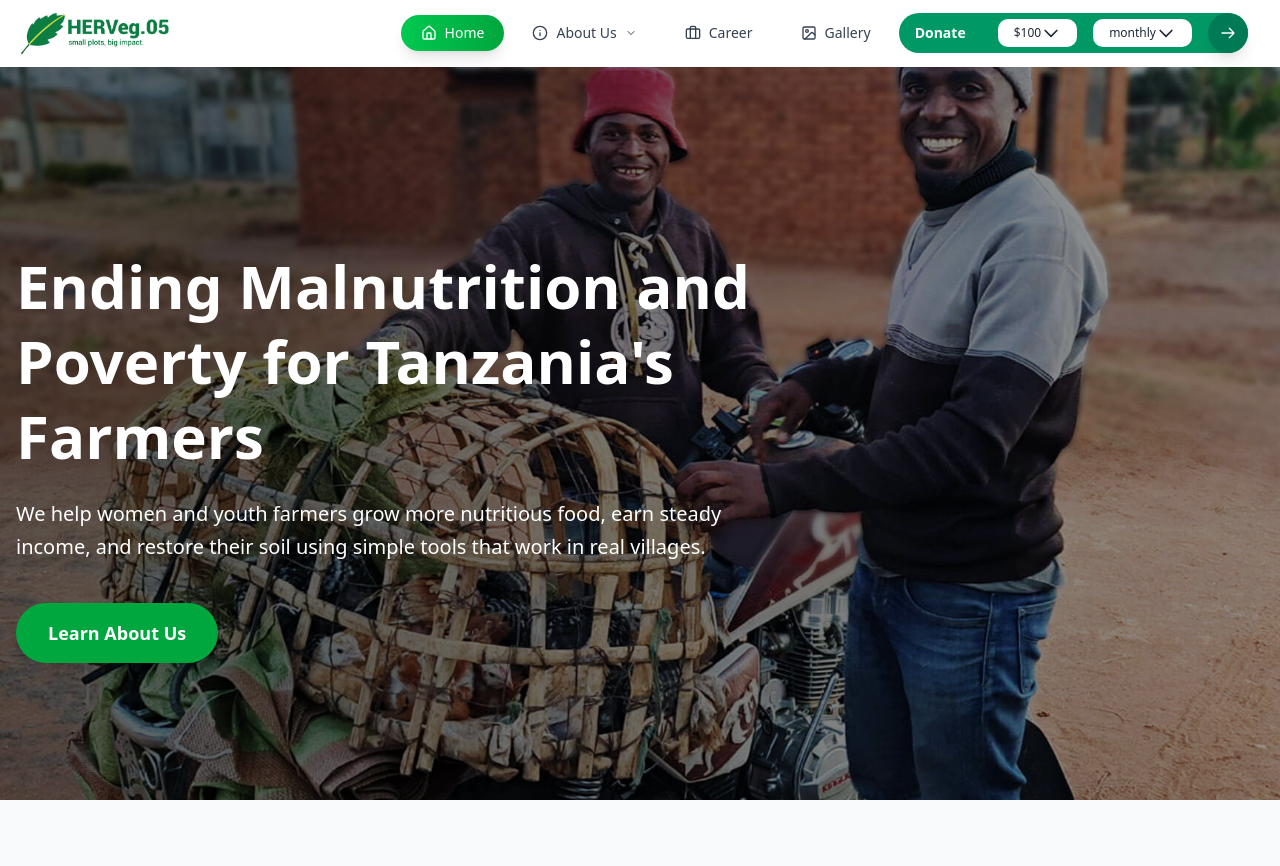
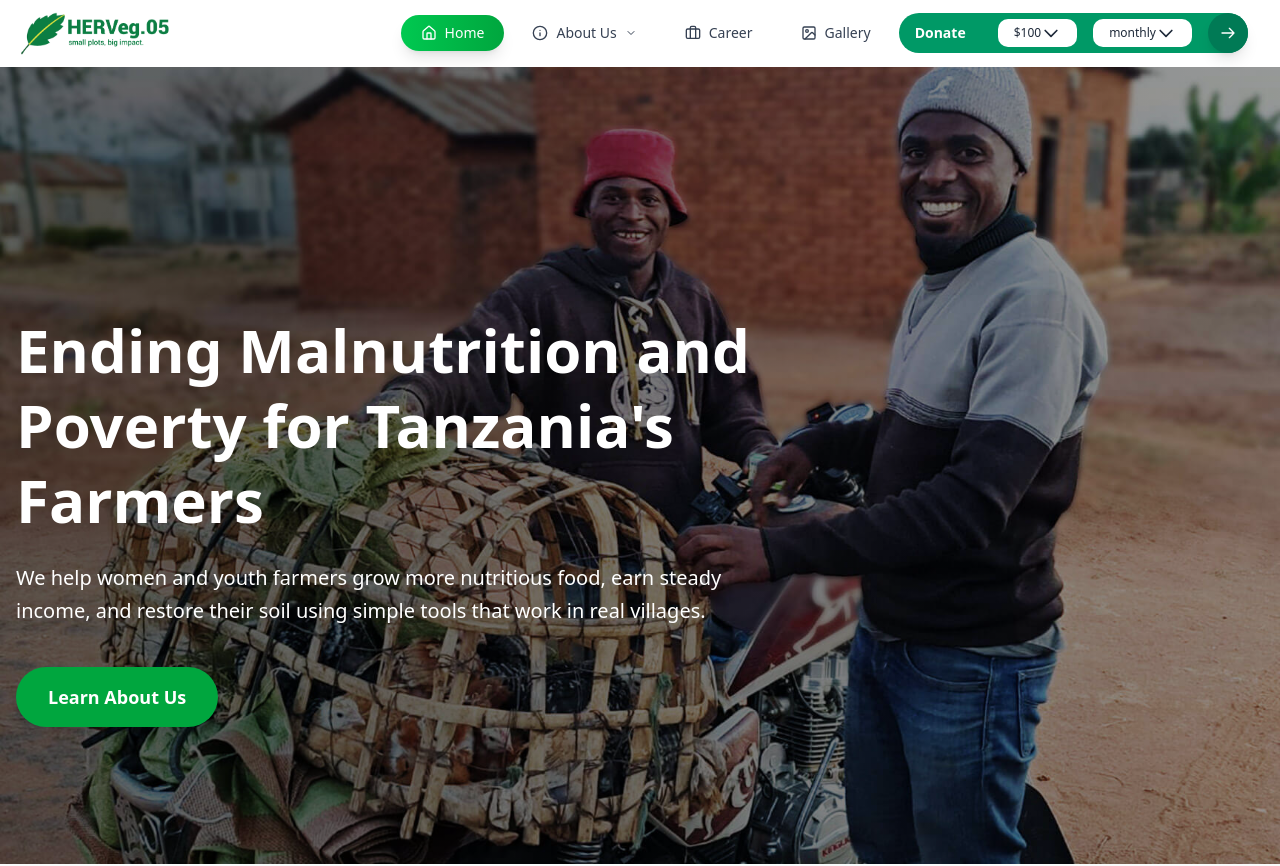
Before and after one commit to Mhando-Z/HervegWeb, a Next.js app: page / in a window 1280 px wide. Shown: the top 866 px of the page. Built offline with nearby package versions, Linux system fonts and the light colour scheme; a web font is replaced by a local one.

Commit message:
Phase One

```diff
--- a/src/app/career/Career.jsx
+++ b/src/app/career/Career.jsx
@@ -187,7 +187,7 @@ const CareersPage = () => {
   ];
 
   return (
-    <div className="min-h-screen bg-linear-to-b from-green-50 to-white">
+    <div className="min-h-screen md:mt-10 bg-linear-to-b from-green-50 to-white">
       {/* Hero Section */}
       <div
         className={`relative min-h-screen ${
--- a/src/components/HomePage.jsx
+++ b/src/components/HomePage.jsx
@@ -120,7 +120,7 @@ const HomePage = () => {
   };
 
   return (
-    <div className="min-h-screen w-full mt-16 md:mt-0">
+    <div className="min-h-screen w-full md:mt-16">
       {/* Hero Section */}
       <section
         className={`relative h-screen flex justify-center items-center overflow-hidden ${
```
